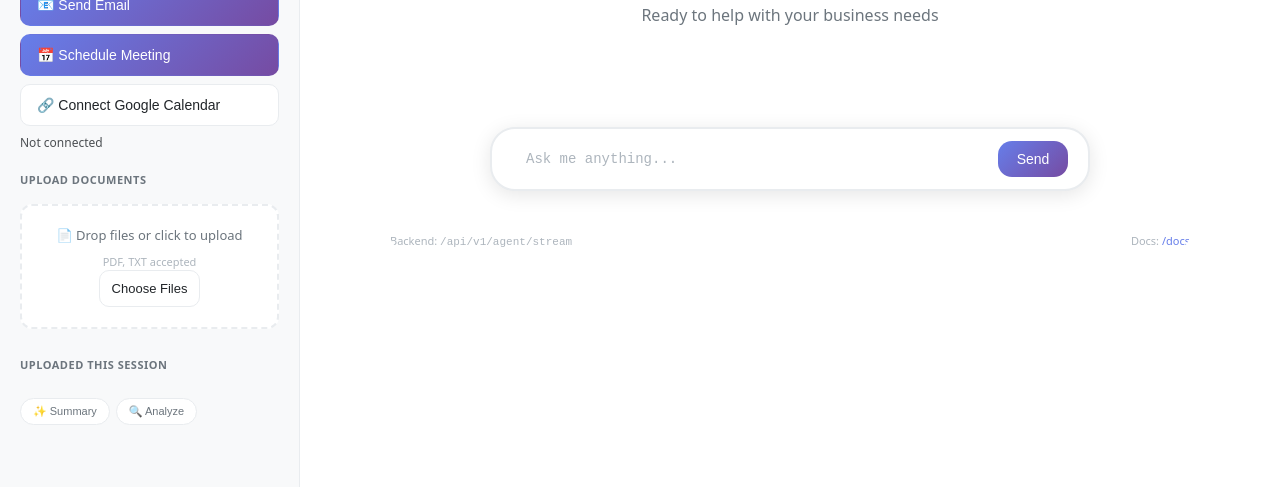
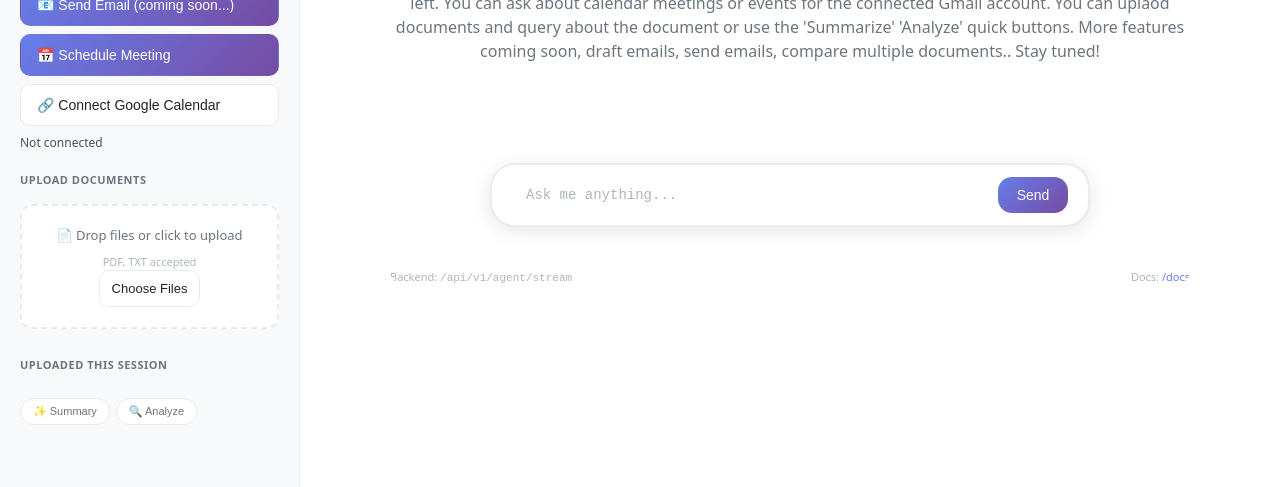
Before and after one commit to tolotolo10/ai-assistant-platform, a plain HTML site: page web/index.html in a window 1280 px wide. Shown: the part 313-800 px from the top of the page. Drawn offline with nearby package versions, Linux system fonts and the light colour scheme; no server answers.

Commit message:
updated html file

```diff
--- a/web/index.html
+++ b/web/index.html
@@ -728,7 +728,7 @@
           <div class="section-title">Quick Actions</div>
           <div class="quick-actions">
             <button class="action-btn primary" data-q="Draft an email to...">
-              📧 Send Email
+              📧 Send Email (coming soon...)
             </button>
             <button id="quickSchedule" class="action-btn primary">
               📅 Schedule Meeting
@@ -894,13 +894,16 @@
       <main class="main-content" id="mainContent">
         <div class="chat-header">
           <div class="chat-title">AI Assistant</div>
-          <div class="chat-subtitle">Ready to help with your business needs</div>
+          <div class="chat-subtitle">Ready to help with your business needs. Type something..</div>
         </div>
 
         <div id="messages" class="chat-messages">
           <div class="initial-welcome">
             <div class="initial-title">How can I help you today?</div>
-            <div class="initial-subtitle">Ready to help with your business needs</div>
+            <div class="initial-subtitle">Ready to help with your business needs. You can schedule meeting by clciking on the action button on the left.
+              You can ask about calendar meetings or events for the connected Gmail account. You can uplaod documents and query about the document or use the 'Summarize' 'Analyze' quick buttons.
+              More features coming soon, draft emails, send emails, compare multiple documents.. Stay tuned!
+            </div>
           </div>
         </div>
 
```
